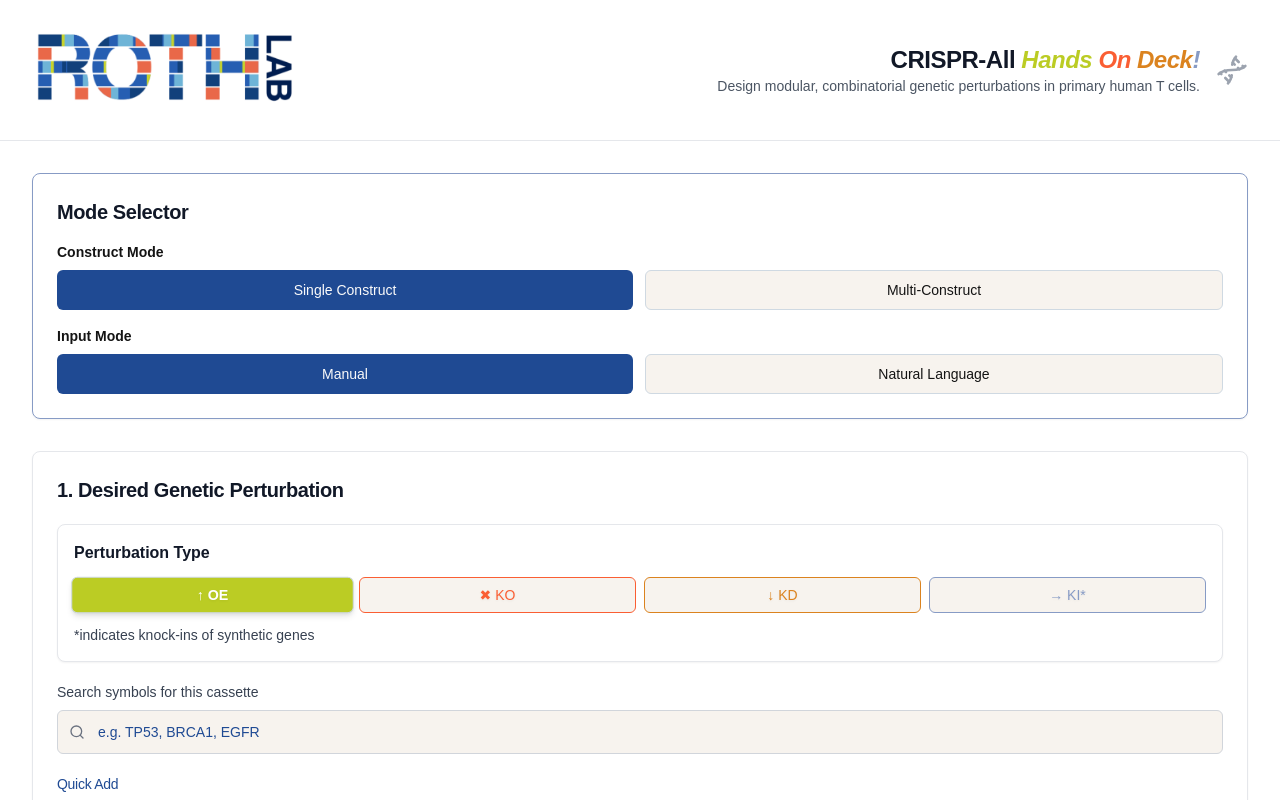
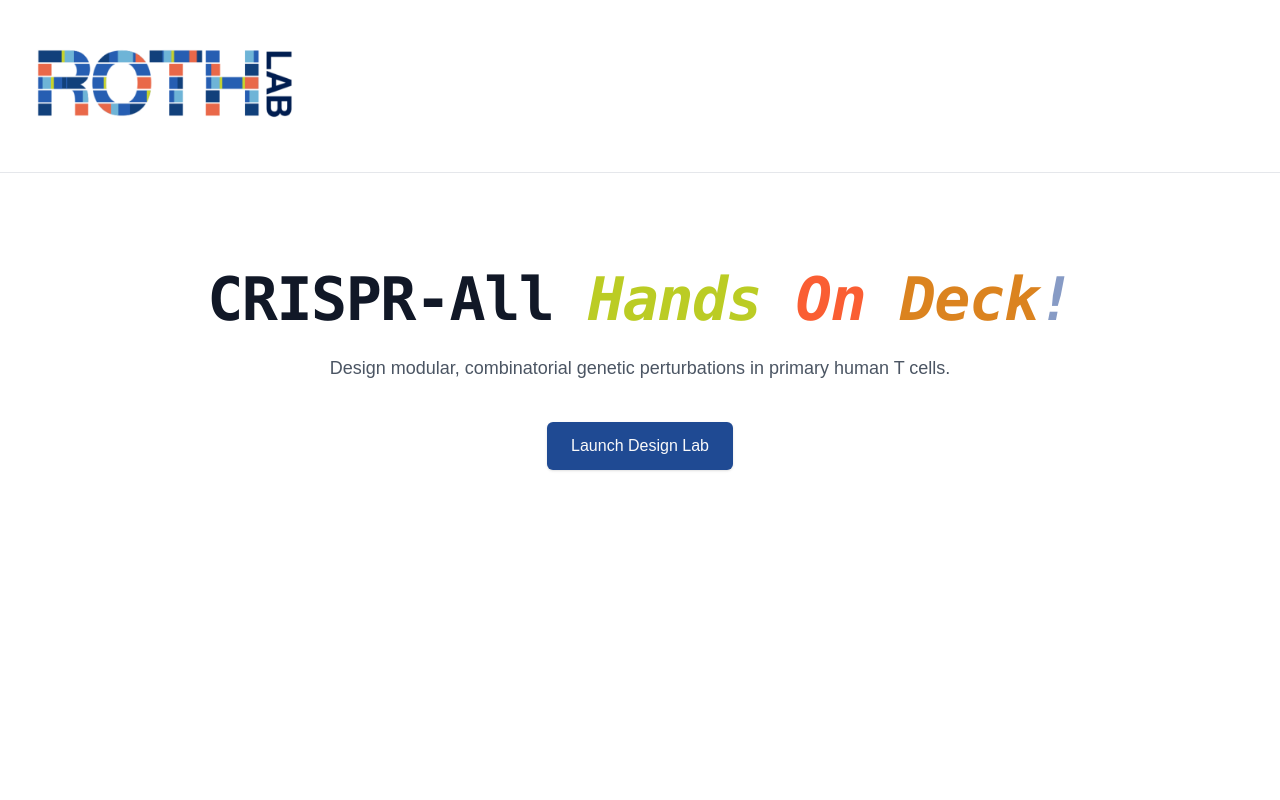
Before and after one commit to Siddheshmittra/CRISPR-All_Hands_On_Deck, a React (Vite) app: page /#/ in a window 1280 px wide. Shown: the top 800 px of the page. Built offline with nearby package versions, Linux system fonts and the light colour scheme; a web font is replaced by a local one.

Commit message:
landing fr this time

```diff
--- a/src/App.tsx
+++ b/src/App.tsx
@@ -4,6 +4,7 @@ import { TooltipProvider } from "@/components/ui/tooltip";
 import { QueryClient, QueryClientProvider } from "@tanstack/react-query";
 import { HashRouter, Routes, Route } from "react-router-dom";
 import Index from "./pages/Index";
+import Landing from "./pages/Landing";
 import NotFound from "./pages/NotFound";
 
 const queryClient = new QueryClient();
@@ -15,7 +16,8 @@ const App = () => (
       <Sonner />
       <HashRouter>
         <Routes>
-          <Route path="/" element={<Index />} />
+          <Route path="/" element={<Landing />} />
+          <Route path="/design" element={<Index />} />
           {/* ADD ALL CUSTOM ROUTES ABOVE THE CATCH-ALL "*" ROUTE */}
           <Route path="*" element={<NotFound />} />
         </Routes>
--- /dev/null
+++ b/src/pages/Landing.tsx
@@ -0,0 +1,126 @@
+import React from "react"
+import { Link } from "react-router-dom"
+
+const NUCLEOTIDES = ["A", "C", "G", "T"]
+
+function useNucleotideScramble(target: string, speedMs: number = 30) {
+  const [display, setDisplay] = React.useState<string>("")
+  const frameRef = React.useRef<number | null>(null)
+  const startTimeRef = React.useRef<number | null>(null)
+  const targetRef = React.useRef<string>(target)
+
+  React.useEffect(() => {
+    targetRef.current = target
+    // Kick off a new animation whenever target changes
+    cancelAnimationFrame(frameRef.current || 0)
+    startTimeRef.current = null
+
+    const animate = (ts: number) => {
+      if (startTimeRef.current == null) startTimeRef.current = ts
+      const elapsed = ts - startTimeRef.current
+      // Determine how many characters should be locked-in based on elapsed time
+      const lockCount = Math.min(
+        targetRef.current.length,
+        Math.floor(elapsed / speedMs)
+      )
+      const locked = targetRef.current.slice(0, lockCount)
+      const remainingCount = targetRef.current.length - lockCount
+
+      // For the remaining characters, show random nucleotides to simulate scramble
+      const scrambled = Array.from({ length: Math.max(remainingCount, 0) }, () =>
+        NUCLEOTIDES[Math.floor(Math.random() * NUCLEOTIDES.length)]
+      ).join("")
+
+      setDisplay(locked + scrambled)
+
+      if (lockCount < targetRef.current.length) {
+        frameRef.current = requestAnimationFrame(animate)
+      } else {
+        // Ensure final exact target text
+        setDisplay(targetRef.current)
+      }
+    }
+
+    frameRef.current = requestAnimationFrame(animate)
+    return () => {
+      if (frameRef.current) cancelAnimationFrame(frameRef.current)
+    }
+  }, [target, speedMs])
+
+  return display
+}
+
+const Landing = () => {
+  const title = "CRISPR-All Hands On Deck!"
+  const display = useNucleotideScramble(title, 25)
+
+  return (
+    <div className="min-h-screen bg-white">
+      <div className="bg-white w-full py-10 px-8 border-b border-gray-200">
+        <div className="max-w-7xl mx-auto">
+          <div className="flex items-center justify-between">
+            <div>
+              <img
+                src="/images/Roth.png"
+                alt="Roth Lab Logo"
+                width={300}
+                className="object-contain"
+              />
+            </div>
+          </div>
+        </div>
+      </div>
+
+      <div className="max-w-7xl mx-auto px-4 sm:px-6 lg:px-8 py-24">
+        <div className="text-center">
+          <div className="text-5xl sm:text-6xl font-extrabold tracking-tight">
+            <span className="font-mono select-none">
+              {(() => {
+                const full = title
+                const idxPrefixEnd = "CRISPR-All ".length
+                const idxHandsStart = full.indexOf("Hands")
+                const idxHandsEnd = idxHandsStart + "Hands".length
+                const idxOnStart = full.indexOf("On", idxHandsEnd)
+                const idxOnEnd = idxOnStart + "On".length
+                const idxDeckStart = full.indexOf("Deck", idxOnEnd)
+                const idxDeckEnd = idxDeckStart + "Deck".length
+                const idxBang = full.indexOf("!", idxDeckEnd)
+
+                const result: JSX.Element[] = []
+                for (let i = 0; i < display.length; i++) {
+                  let cls = "text-gray-900"
+                  if (i >= idxHandsStart && i < idxHandsEnd) cls = "text-[hsl(66,70%,47%)] italic"
+                  else if (i >= idxOnStart && i < idxOnEnd) cls = "text-[hsl(13,95%,59%)] italic"
+                  else if (i >= idxDeckStart && i < idxDeckEnd) cls = "text-[hsl(32,75%,49%)] italic"
+                  else if (i === idxBang) cls = "text-[hsl(220,35%,65%)] italic"
+                  else if (i < idxPrefixEnd) cls = "text-gray-900"
+                  result.push(
+                    <span key={i} className={cls}>
+                      {display[i]}
+                    </span>
+                  )
+                }
+                return result
+              })()}
+            </span>
+          </div>
+
+          <p className="mt-6 text-lg text-gray-600 max-w-2xl mx-auto">
+            Design modular, combinatorial genetic perturbations in primary human T cells.
+          </p>
+
+          <div className="mt-10 flex justify-center">
+            <Link
+              to="/design"
+              className="px-6 py-3 rounded-md bg-primary text-primary-foreground shadow hover:opacity-90 transition"
+            >
+              Launch Design Lab
+            </Link>
+          </div>
+        </div>
+      </div>
+    </div>
+  )
+}
+
+export default Landing
```
